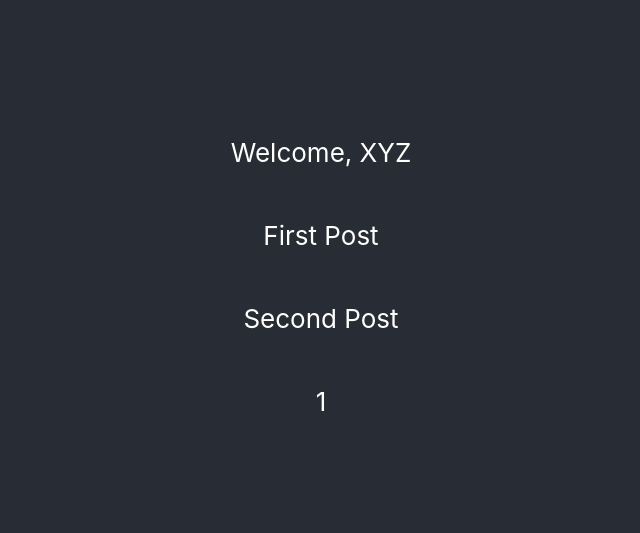
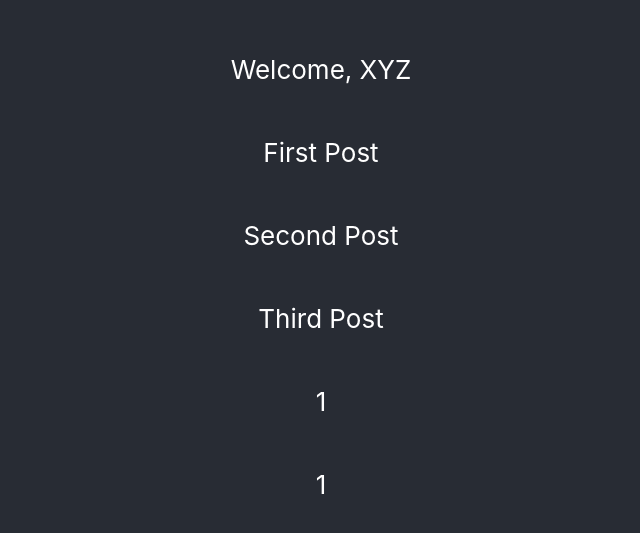
Before and after one commit to minerva-university/cs162-minerva-overflow, a React (Create React App) app in the folder frontend/: page / in a window 1280 px wide. Shown: the part 123-656 px from the top of the page, without its empty margins (319-959 px from the left). Built offline with nearby package versions, Linux system fonts and the light colour scheme; no server answers.

Commit message:
add cohort render

```diff
--- a/frontend/src/App.js
+++ b/frontend/src/App.js
@@ -14,14 +14,25 @@ function App() {
       });
   }, []);
 
+  const [cohorts, setCohorts] = useState(1);
+  useEffect(() => {
+    fetch("/cohorts")
+      .then((res) => res.json())
+      .then((data) => {
+        setCohorts(JSON.stringify(data.map((obj) => obj.cohort_name)));
+      });
+  }, []);
+
   return (
     <div className="App">
       <header className="App-header">
         <Header contact={{ username: "XYZ" }} />
         <Post name={"First Post"}></Post>
         <Post name={"Second Post"}></Post>
+        <Post name={"Third Post"}></Post>
         {/* <Tags></Tags> */}
         <p>{tagSize}</p>
+        <p>{cohorts}</p>
       </header>
     </div>
   );
```
